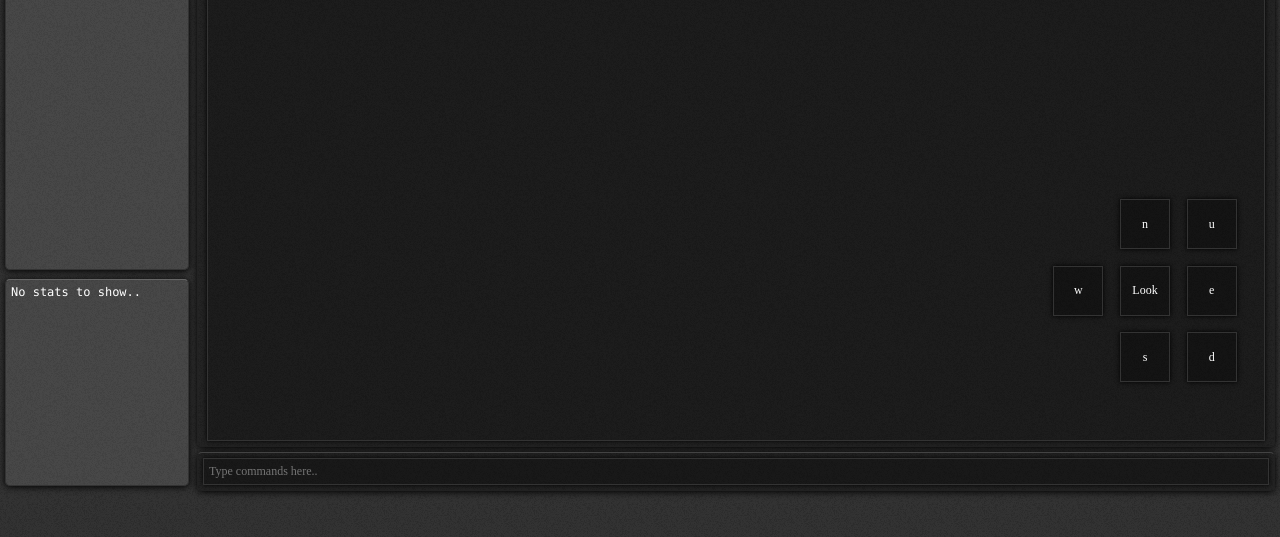
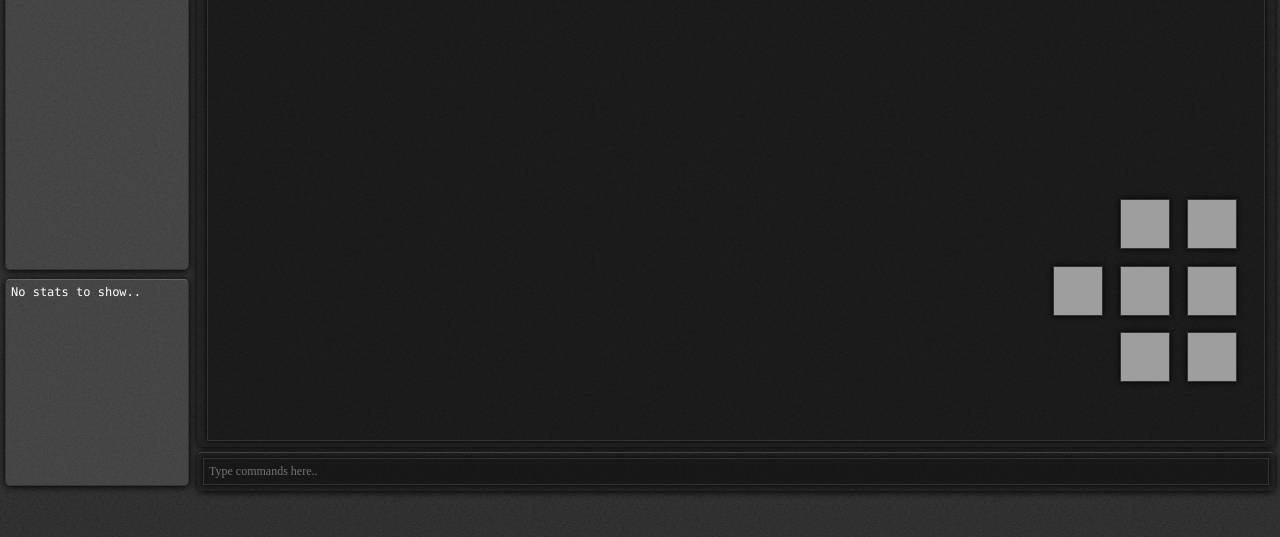
Before and after one commit to heyitsmdr/armeria-original, a PHP site: page / in a window 1280 px wide. Shown: the part 296-833 px from the top of the page. Run offline with PHP 8.4, Linux system fonts and the light colour scheme; some libraries are stand-ins or nearby versions; some web fonts are replaced; grey boxes are pictures that could not be loaded.

Commit message:
Added new icons to movement buttons. Added new tile (Weaponsmith). Added some (likely) terrible NumPad movement code.^JS

```diff
--- a/css/minimap.css
+++ b/css/minimap.css
@@ -8,21 +8,27 @@
     width: 20px;
     height: 20px;
     position: absolute;
+    background-image: url('../images/tiles/tileset.jpg');
+
 }
 
 #gameMapCanvas div.type_grass {
     background-color: rgba(44, 102, 24, 1);
-    background-image: url('../images/tiles/grass.jpg');
 }
 
 #gameMapCanvas div.type_dirt {
     background-color: rgba(133, 109, 66, 1);
-    background-image: url('../images/tiles/dirt.jpg');
+    background-position: -20px 0;
 }
 
 #gameMapCanvas div.type_water {
     background-color: rgba(54, 133, 217, 1);
-    background-image: url('../images/tiles/water.jpg');
+    background-position: -40px 0;
+}
+
+#gameMapCanvas div.type_weapon {
+    background-color: rgba(94, 94, 94, 1);
+    background-position: -60px 0;
 }
 
 #gameMapCanvas div.bordertrbl, #gameMapCanvas div.bordertrl, #gameMapCanvas div.bordertl, #gameMapCanvas div.borderl, #gameMapCanvas div.bordertrb, #gameMapCanvas div.bordertr, #gameMapCanvas div.bordert, #gameMapCanvas div.borderrb, #gameMapCanvas div.borderr, #gameMapCanvas div.borderb, #gameMapCanvas div.borderrl, #gameMapCanvas div.bordertb, #gameMapCanvas div.bordertbl, #gameMapCanvas div.borderrl, #gameMapCanvas div.borderrbl,#gameMapCanvas div.borderbl {
--- a/css/style.css
+++ b/css/style.css
@@ -252,9 +252,32 @@ input:focus {
     background-color: rgba(0, 0, 0, 0.3);
     height: 50px;
     width: 50px;
+    background-position: center;
+    background-repeat: no-repeat;
 }
 .movementButton:hover {
     background-color: rgba(30, 30, 30, 0.3);
+}
+#dir_N {
+    background-image: url('../images/layout/dir_N.png');
+}
+#dir_U {
+    background-image: url('../images/layout/dir_U.png');
+}
+#dir_W {
+    background-image: url('../images/layout/dir_W.png');
+}
+#dir_L {
+    background-image: url('../images/layout/dir_L.png');
+}
+#dir_E {
+    background-image: url('../images/layout/dir_E.png');
+}
+#dir_S {
+    background-image: url('../images/layout/dir_S.png');
+}
+#dir_D {
+    background-image: url('../images/layout/dir_D.png');
 }
 /* Links */
 a {
--- a/index.html
+++ b/index.html
@@ -93,18 +93,18 @@
             <table border="0" bordercolor="#ff0000" frame="void" id="movementControls">
             <tr>
                 <td></td>
-                <td><input type="button" class="movementButton shadow2 border333" value="n" onClick="movementButtonClick('n')"/></td>
-                <td><input type="button" class="movementButton shadow2 border333" value="u" onClick="movementButtonClick('u')"/></td>
+                <td><input type="button" id="dir_N" class="movementButton shadow2 border333" onClick="movementButtonClick('n')"/></td>
+                <td><input type="button" id="dir_U" class="movementButton shadow2 border333" onClick="movementButtonClick('u')"/></td>
             </tr>
             <tr>
-                <td><input type="button" class="movementButton shadow2 border333" value="w" onClick="movementButtonClick('w')"/></td>
-                <td><input type="button" class="movementButton shadow2 border333" value="Look" onClick="movementButtonClick('/look')"/></td>
-                <td><input type="button" class="movementButton shadow2 border333" value="e" onClick="movementButtonClick('e')"/></td>
+                <td><input type="button" id="dir_W" class="movementButton shadow2 border333" onClick="movementButtonClick('w')"/></td>
+                <td><input type="button" id="dir_L" class="movementButton shadow2 border333" onClick="movementButtonClick('/look')"/></td>
+                <td><input type="button" id="dir_E" class="movementButton shadow2 border333" onClick="movementButtonClick('e')"/></td>
             </tr>
             <tr>
                 <td></td>
-                <td><input type="button" class="movementButton shadow2 border333" value="s" onClick="movementButtonClick('s')"/></td>
-                <td><input type="button" class="movementButton shadow2 border333" value="d" onClick="movementButtonClick('d')"/></td>
+                <td><input type="button" id="dir_S" class="movementButton shadow2 border333" onClick="movementButtonClick('s')"/></td>
+                <td><input type="button" id="dir_D" class="movementButton shadow2 border333" onClick="movementButtonClick('d')"/></td>
             </tr>
             </table>
         </div>
```
Also changed, not shown: engine.js (+46 -2 lines), images/tiles/dirt.jpg (deleted), images/tiles/grass.jpg (deleted), images/tiles/water.jpg (deleted). Lines whose indentation alone changed are shown as unchanged.
